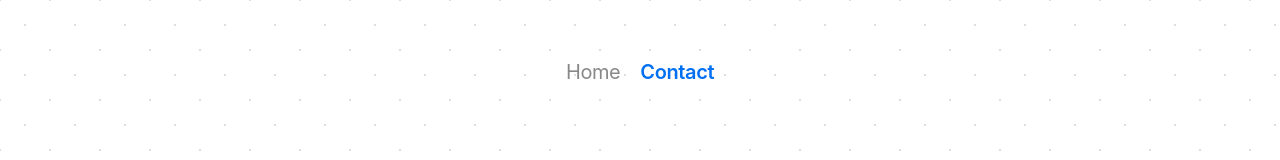
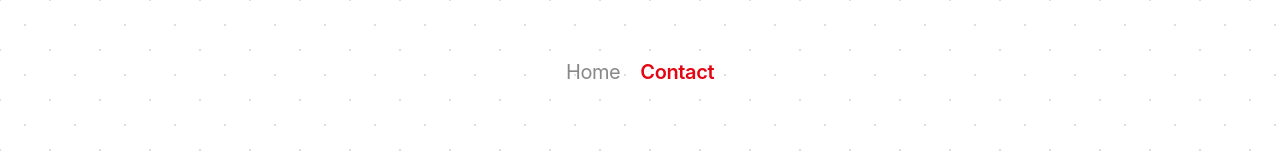
Before and after one commit to ptrcklehmann/ponyoback, a Next.js app: page /contact in a window 1280 px wide. Shown: the top 160 px of the page. Built offline with nearby package versions, Linux system fonts and the light colour scheme.

Commit message:
add some styling

```diff
--- a/src/styles/global.css
+++ b/src/styles/global.css
@@ -252,11 +252,13 @@ figure {
 }
 
 a {
-  color: #0070f3;
+  color: #e30613;
   text-decoration: none;
 }
 a:hover {
-  color: #3291ff;
+  color: #ffdb00;
+  text-decoration: dashed;
+  text-decoration-color: #e30613;
 }
 
 .links {
--- a/src/styles/header.module.css
+++ b/src/styles/header.module.css
@@ -22,12 +22,12 @@
 }
 
 .header :global(a.active) {
-  color: #0070f3;
+  color: #e30613;
   font-weight: 600;
 }
 
 @media (max-width: 600px) {
   .header {
-    padding: .5em 0 2em;
+    padding: 0.5em 0 2em;
   }
 }
```
